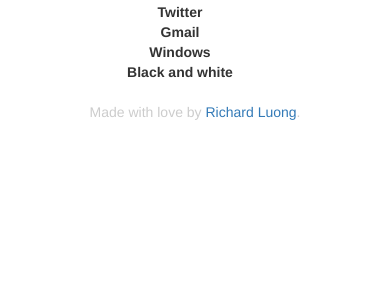
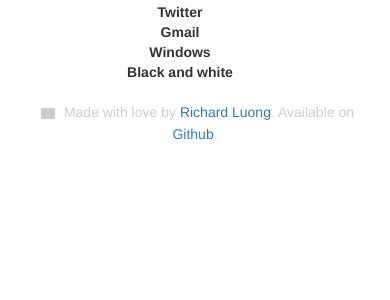
Before and after one commit to richardluong/theamazingemojisearcher, a Flask app: page /emoji/1 in a window 390 px wide. Shown: the part 293-593 px from the top of the page. Run offline with Flask 2, Linux system fonts and the light colour scheme; some libraries are stand-ins or nearby versions; grey boxes are pictures that could not be loaded.

Commit message:
modified for open source

```diff
--- a/submission/static/style.css
+++ b/submission/static/style.css
@@ -34,7 +34,7 @@ footer {
 @media (max-width: 768px) {
 
   .index-emoji {
-    font-size: 16px;
+    /*font-size: 16px;*/
   }
 
   .start-index-emoji {
--- a/submission/templates/layout.html
+++ b/submission/templates/layout.html
@@ -29,7 +29,9 @@
 <footer>
   <div class="container text-center">
     {% block footer %}
-    Made with love by <a href="#">Richard Luong</a>.
+
+      <a rel="license" href="http://creativecommons.org/licenses/by/4.0/"><img alt="Creative Commons License" style="border-width:0; margin:5px; width:1em; opacity: 0.5" src="http://mirrors.creativecommons.org/presskit/icons/cc.large.png" />
+      </a>Made with love by <a href="http://www.richardluong.se">Richard Luong</a>. Available on <a href="#">Github</a>.
     {% endblock %}
   </div>
 </footer>
```
